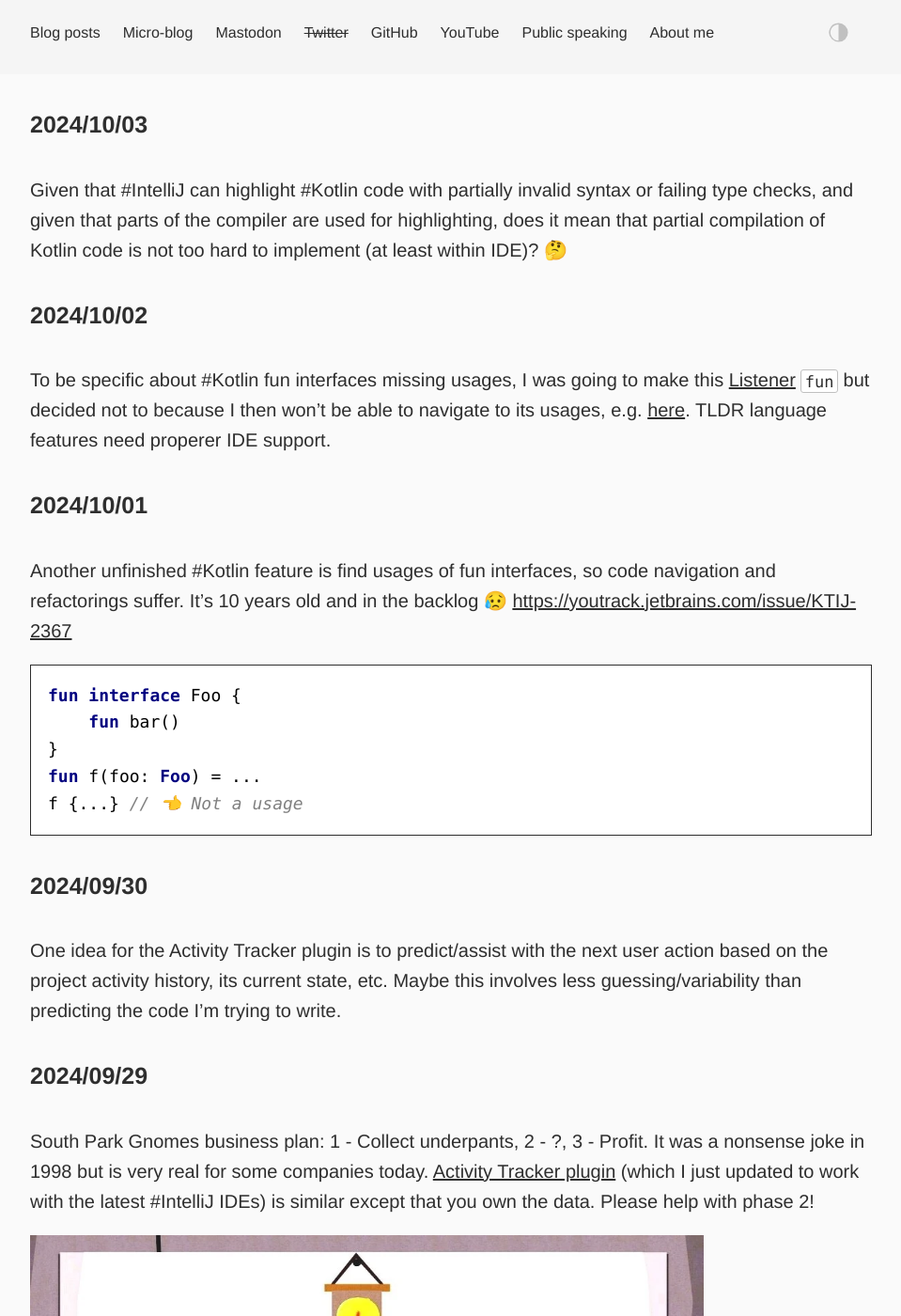
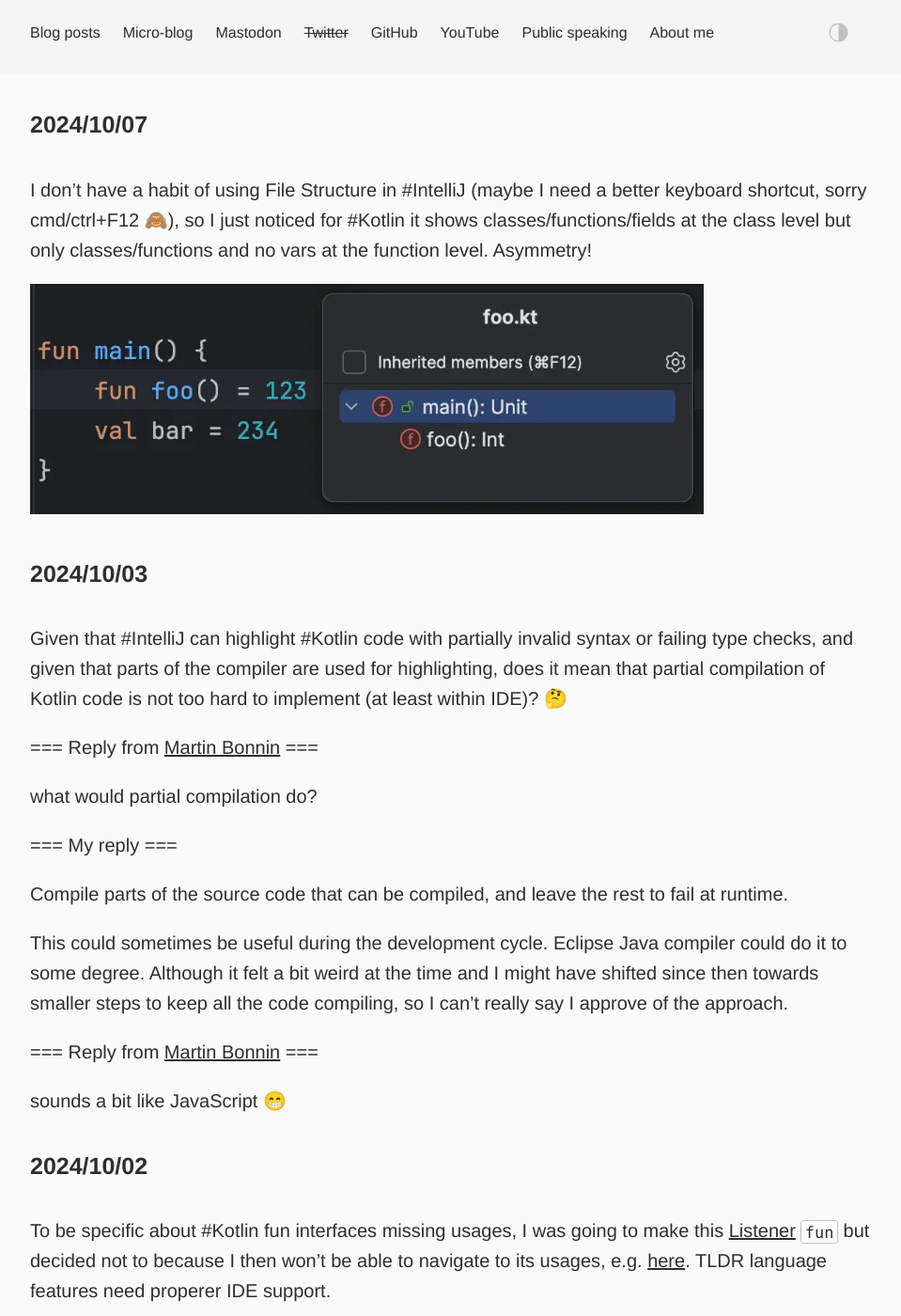
Before and after one commit to dkandalov/dkandalov.github.io, a Jekyll site: the page built from micro-blog.md, in a window 1280 px wide and 1400 px high. Shown: the whole window at 94% size, without its empty margins (160-1119 px from the left). Built offline with Jekyll 4.4.1, drawn with Linux system fonts in a browser that asks for light colours.

Commit message:
updated micro-blog

```diff
--- a/micro-blog.md
+++ b/micro-blog.md
@@ -3,8 +3,27 @@ layout: post
 permalink: /micro-blog/
 ---
 
+#### 2024/10/07
+I don't have a habit of using File Structure in #IntelliJ (maybe I need a better keyboard shortcut, sorry cmd/ctrl+F12 🙈), so I just noticed for #Kotlin it shows classes/functions/fields at the class level but only classes/functions and no vars at the function level. Asymmetry!
+
+<img src="../assets/images/micro-blog/2024-10-07.webp" width="80%" height="80%"/>
+
 #### 2024/10/03
 Given that #IntelliJ can highlight #Kotlin code with partially invalid syntax or failing type checks, and given that parts of the compiler are used for highlighting, does it mean that partial compilation of Kotlin code is not too hard to implement (at least within IDE)? 🤔
+
+=== Reply from [Martin Bonnin](https://mastodon.social/@mb@mbonnin.net) ===
+
+what would partial compilation do?
+
+=== My reply ===
+
+Compile parts of the source code that can be compiled, and leave the rest to fail at runtime.
+
+This could sometimes be useful during the development cycle. Eclipse Java compiler could do it to some degree. Although it felt a bit weird at the time and I might have shifted since then towards smaller steps to keep all the code compiling, so I can't really say I approve of the approach.
+
+=== Reply from [Martin Bonnin](https://mastodon.social/@mb@mbonnin.net) ===
+
+sounds a bit like JavaScript 😁
 
 #### 2024/10/02
 To be specific about #Kotlin fun interfaces missing usages, I was going to make this [Listener](https://github.com/dkandalov/limited-wip/blob/52871f3a11b1cd853713865e67b44023300e06e7/src/limitedwip/common/vcs/SuccessfulCheckin.kt#L28) `fun` but decided not to because I then won't be able to navigate to its usages, e.g. [here](https://github.com/dkandalov/limited-wip/blob/52871f3a11b1cd853713865e67b44023300e06e7/src/limitedwip/autorevert/components/AutorevertComponent.kt#L56). TLDR language features need properer IDE support.
```
Also changed, not shown: assets/images/micro-blog/2024-10-07.webp (added).
